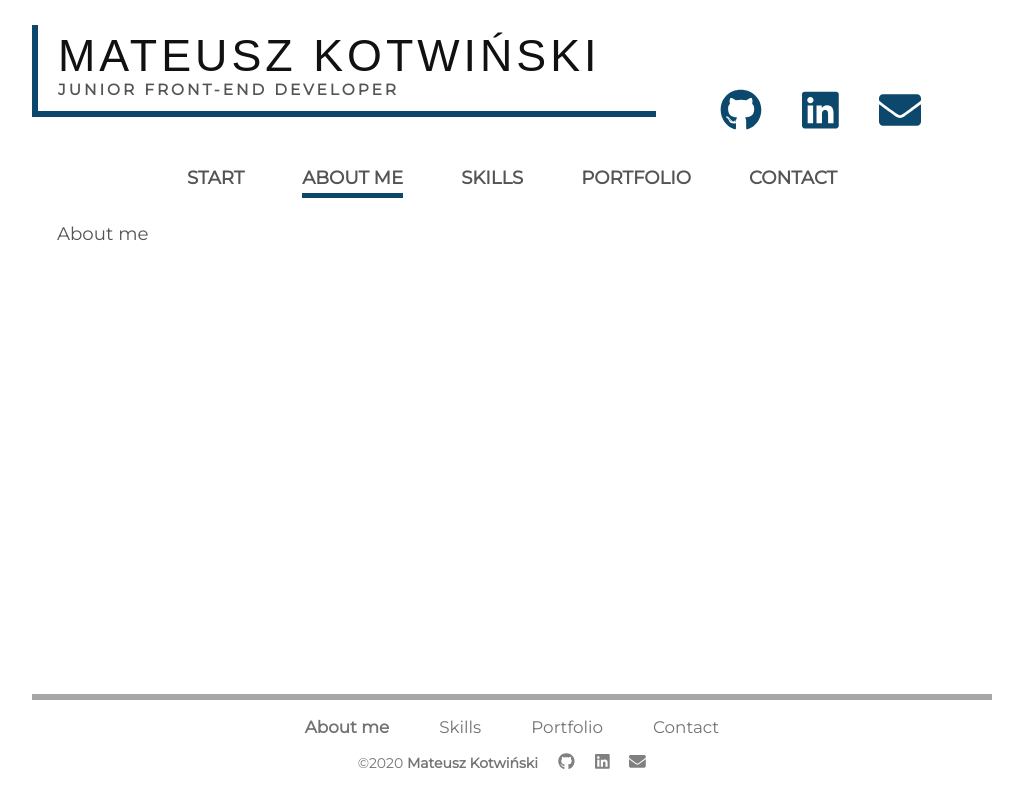
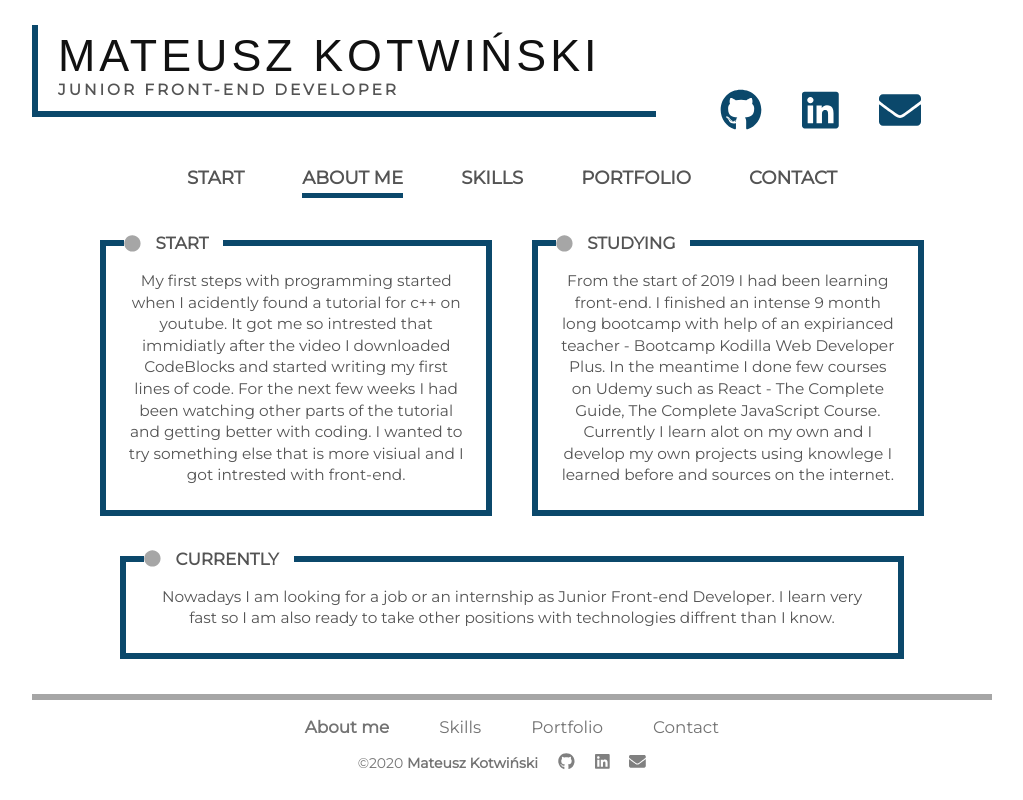
Before and after one commit to Kotwin98/portfolio_pl, a React (Create React App) app: page /about in a window 1280 px wide. Shown: the whole page, without its empty margins (128-1151 px from the left). Built offline with nearby package versions, Linux system fonts and the light colour scheme; a web font is replaced by a local one.

Commit message:
Add about me page

```diff
--- a/src/components/pages/AboutPage.js
+++ b/src/components/pages/AboutPage.js
@@ -1,7 +1,47 @@
 import React from "react";
+import "../../styles/pages/AboutPage.scss";
+//bootstrap
+import { Row, Col } from "react-bootstrap";
+//fontawesome
+import { FontAwesomeIcon } from "@fortawesome/react-fontawesome";
+import { faCircle } from "@fortawesome/free-solid-svg-icons";
 
 const AboutPage = () => {
-  return <p>About me</p>;
+  return (
+    <section className="about">
+      <Row>
+        <Col md={5}>
+          <span className="about_title">
+            <FontAwesomeIcon className="about_icon" icon={faCircle} /> Start
+          </span>
+          <p className="about_text">
+            My first steps with programming started when I acidently found a tutorial for c++ on youtube. It got me so intrested that immidiatly after the video I downloaded CodeBlocks and started writing my first lines of code.
+            For the next few weeks I had been watching other parts of the tutorial and getting better with coding. I wanted to try something else that is more visiual and I got intrested with front-end.
+          </p>
+        </Col>
+        <Col md={5}>
+          <span className="about_title">
+            <FontAwesomeIcon className="about_icon" icon={faCircle} /> Studying
+          </span>
+          <p className="about_text">
+            From the start of 2019 I had been learning front-end. I finished an intense 9 month long bootcamp with help of an expirianced teacher - Bootcamp Kodilla Web Developer Plus.
+            In the meantime I done few courses on Udemy such as React - The Complete Guide, The Complete JavaScript Course.
+            Currently I learn alot on my own and I develop my own projects using knowlege I learned before and sources on the internet.
+          </p>
+        </Col>
+      </Row>
+      <Row>
+        <Col md={10}>
+          <span className="about_title">
+            <FontAwesomeIcon className="about_icon" icon={faCircle} /> Currently
+          </span>
+          <p className="about_text">
+            Nowadays I am looking for a job or an internship as Junior Front-end Developer. I learn very fast so I am also ready to take other positions with technologies diffrent than I know.
+          </p>
+        </Col>
+      </Row>
+    </section>
+  );
 };
 
 export default AboutPage;
--- /dev/null
+++ b/src/styles/pages/AboutPage.scss
@@ -0,0 +1,52 @@
+@import "../global.scss";
+
+.about {
+  font-size: $base-size * 1.1;
+  line-height: 1.4;
+  text-align: center;
+  .row {
+    justify-content: center;
+  }
+  [class*="col-"] {
+    margin: 15px 5px;
+    border: 6px solid $color-blue;
+    @include mobile-large {
+      margin: 20px;
+    }
+    @include tablet-large {
+      padding: 8px 20px;
+    }
+  }
+  .col-md-5:nth-child(1) {
+    height: 50%;
+  }
+  .row:nth-child(2) {
+    .col-md-5:nth-child(2) {
+      height: 50%;
+    }
+  }
+  &_title {
+    display: block;
+    width: auto;
+    z-index: 1;
+    background-color: $color-background;
+    font-size: $base-size * 1.2;
+    font-weight: bold;
+    text-transform: uppercase;
+    margin-bottom: 10px;
+    padding-right: 15px;
+    position: absolute;
+    top: -14px;
+    left: 18px;
+  }
+  &_icon {
+    color: $color-grey;
+    margin-right: 10px;
+  }
+  &_text {
+    margin-top: 16px;
+  }
+  &_text-list {
+    padding-left: 20px;
+  }
+}
```
